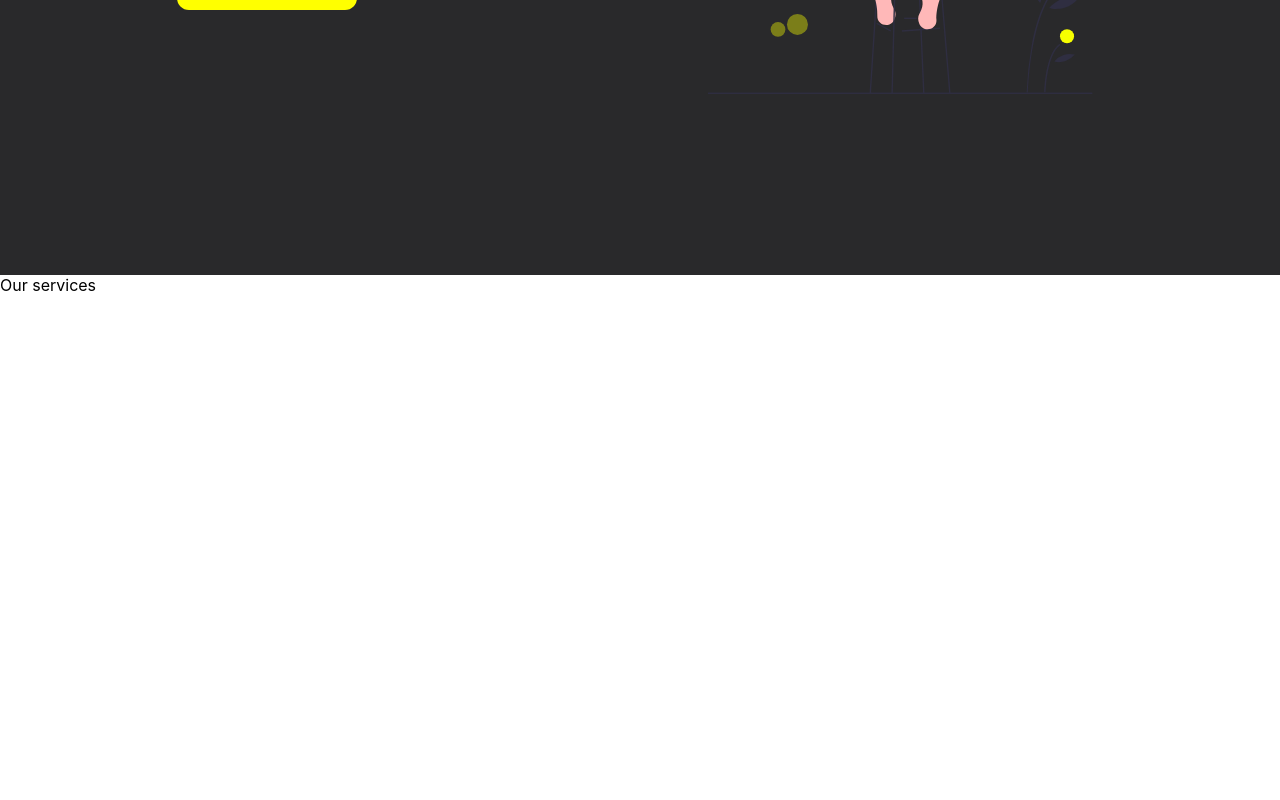
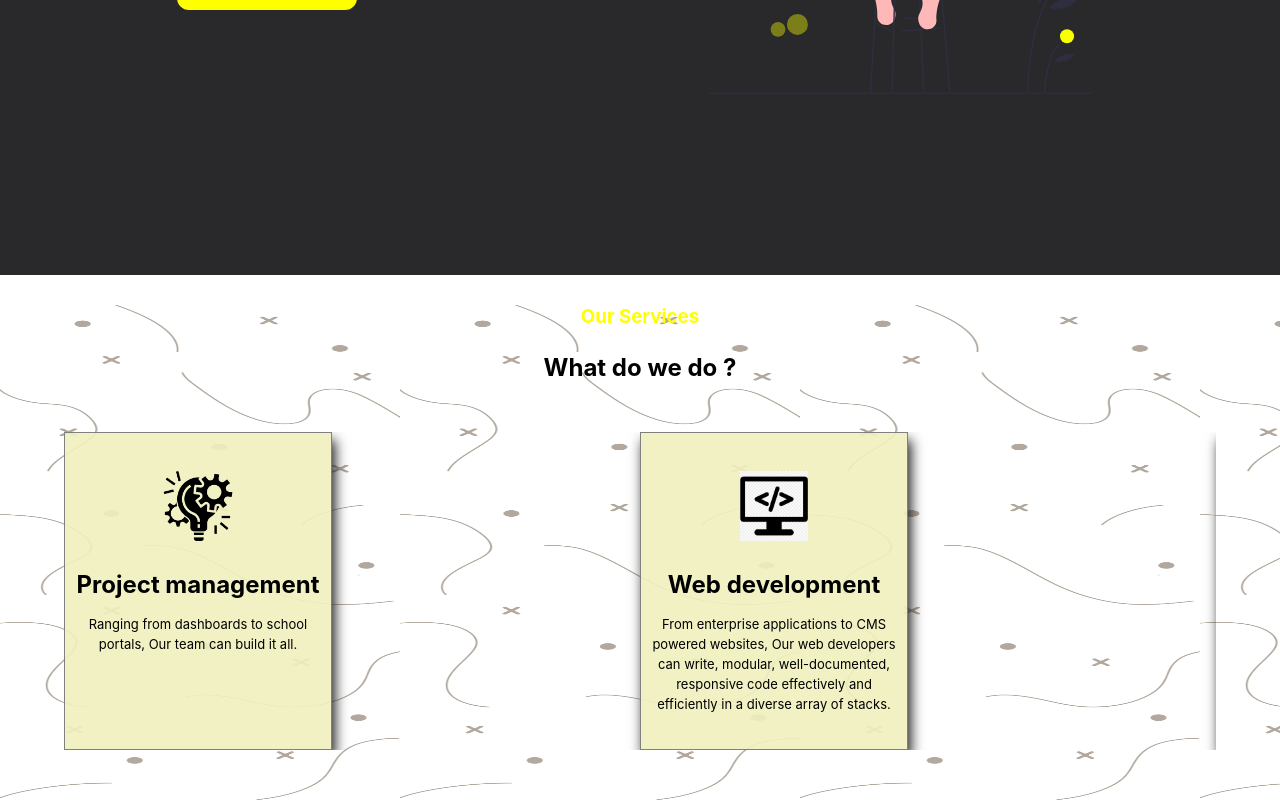
Before and after one commit to sammyyOzz/halo-devs, a React (Create React App) app: page / in a window 1280 px wide. Shown: the part 446-1246 px from the top of the page. Before the commit the page ends 800 px from the top, so only its background shows below. Built offline with nearby package versions, Linux system fonts and the light colour scheme.

Commit message:
multi carousel

```diff
--- a/package.json
+++ b/package.json
@@ -12,6 +12,7 @@
     "aos": "^2.3.4",
     "react": "^17.0.2",
     "react-dom": "^17.0.2",
+    "react-multi-carousel": "^2.6.2",
     "react-router-dom": "^5.2.0",
     "react-scripts": "4.0.3",
     "web-vitals": "^1.0.1"
--- a/src/Header.css
+++ b/src/Header.css
@@ -8,6 +8,7 @@
     position: sticky;
     top: 0;
     z-index: 2000;
+    width: 100vw;
 }
 
 .header__logo {
--- a/src/HomeServices.css
+++ b/src/HomeServices.css
@@ -0,0 +1,57 @@
+.homeServices {
+    text-align: center;
+    width: 100%;
+    margin-top: 30px;
+    background: url(./images/gids-100.jpg) repeat;
+    background-size: 400px 800px;
+    padding-bottom: 50px;
+    /* height: 250px; */
+}
+
+#homeServices__ourServices {
+    color: yellow;
+    margin-bottom: 25px;
+}
+
+#homeServices__ourServicesII {
+    margin-bottom: 50px;
+}
+
+.homeServices__carousel {
+    width: 90%;
+    margin-left: auto;
+    margin-right: auto;
+    /* margin-bottom: 50px; */
+}
+
+.homeServices__card {
+    height: 300px;
+    width: 250px;
+    padding: 8px;
+    background-color: rgba(240, 240, 191, 0.911);
+    border: 1px solid gray;
+    box-shadow: 3px 8px 12px rgb(27, 26, 26);
+}
+
+.homeServices__card > h2 {
+    margin-bottom: 15px;
+}
+
+.homeServices__card > p {
+    font-size: 13px;
+    line-height: 20px;
+}
+
+.homeServices__cardIcon > img {
+    margin-top: 30px;
+    margin-bottom: 25px;
+    height: 70px;
+    width: auto;
+}
+
+@media(max-width: 610px) {
+
+    .homeServices__carousel {
+        width: 50%
+    }
+}
--- a/src/HomeServices.js
+++ b/src/HomeServices.js
@@ -1,9 +1,103 @@
 import React from 'react'
+import './HomeServices.css'
+import Carousel from 'react-multi-carousel';
+import 'react-multi-carousel/lib/styles.css';
+import mobile from './images/65680.png'
+import uiUx from './images/ui-ux-698382.png'
+import projectManagement from './images/1087902.png'
+import webDev from './images/web-development-icon-png-clipart-website-development-web-dev-icon-11562967383vhxlfmnerz.png'
+
 
 function HomeServices() {
+    const responsive = {
+        superLargeDesktop: {
+          // the naming can be any, depends on you.
+          breakpoint: { max: 4000, min: 3000 },
+          items: 5
+        },
+        desktop: {
+          breakpoint: { max: 3000, min: 1024 },
+          items: 3
+        },
+        tablet: {
+          breakpoint: { max: 1024, min: 610 },
+          items: 2
+        },
+        mobile: {
+          breakpoint: { max: 610, min: 0 },
+          items: 1
+        }
+      };
     return (
-        <div>
-            Our services
+        <div className="homeServices">
+            <h3 id="homeServices__ourServices">Our Services</h3>
+            <h2 id="homeServices__ourServicesII">What do we do ?</h2>
+            <div className="homeServices__carousel">
+              <Carousel
+                  swipeable={false}
+                  draggable={false}
+                  showDots={false}
+                  responsive={responsive}
+                  ssr={true} // means to render carousel on server-side.
+                  infinite={true}
+                  autoPlay={true}
+                  autoPlaySpeed={2000}
+                  keyBoardControl={true}
+                  // customTransition="all .5"
+                  transitionDuration={500}
+                  containerClass="carousel-container"
+                  removeArrowOnDeviceType={["tablet", "mobile"]}
+                  // deviceType={this.props.deviceType}
+                  dotListClass="custom-dot-list-style"
+                  itemClass="carousel-item-padding-40-px"
+                  // centerMode={true}
+              >
+                  {/* Item One */}
+                  <div className="homeServices__card">
+                    <div className="homeServices__cardIcon">
+                      <img src={mobile} alt=""/>
+                    </div>
+                    <h2>Mobile development</h2>
+                    <p>
+                      Android, IOS and cross-platform solutions, you name it. we can help you build or update and make your web application a mobile experience. that your uses would love.
+                    </p>
+                  </div>
+
+                  {/* Item Two */}
+                  <div className="homeServices__card">
+                    <div className="homeServices__cardIcon">
+                      <img src={uiUx} alt=""/>
+                    </div>
+                    <h2>UI/UX</h2>
+                    <p>
+                      In web and mobile design, form and function should be in harmony. we believe in human-centered customer experience across any ecosystem of digital product beign developed.
+                    </p>
+                  </div>
+
+                  {/* Item Three */}
+                  <div className="homeServices__card">
+                    <div className="homeServices__cardIcon">
+                      <img src={projectManagement} alt=""/>
+                    </div>
+                    <h2>Project management</h2>
+                    <p>
+                      Ranging from dashboards to school portals, Our team can build it all.
+                    </p>
+                  </div>
+
+                  {/* Item Four */}
+                  <div className="homeServices__card">
+                    <div className="homeServices__cardIcon">
+                      <img src={webDev} alt=""/>
+                    </div>
+                    <h2>Web development</h2>
+                    <p>
+                      From enterprise applications to CMS powered websites, Our web developers can write, modular, well-documented, responsive code effectively and efficiently in a diverse array of stacks.
+                    </p>
+                  </div>
+
+              </Carousel>
+            </div>
         </div>
     )
 }
```
Also changed, not shown: 2 other files (tests, documents, lock files or other folders).
